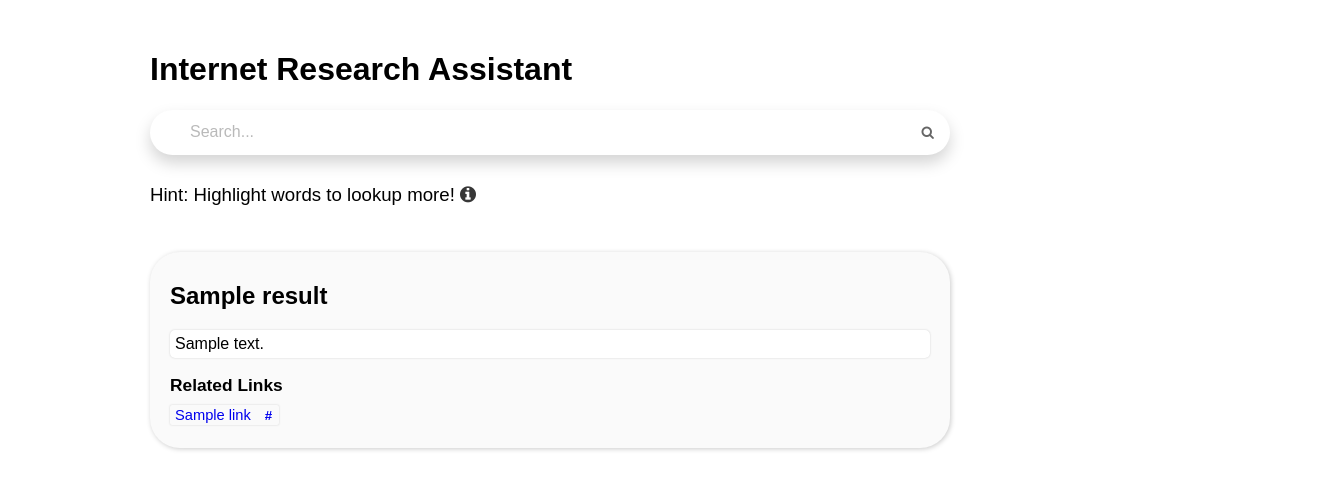
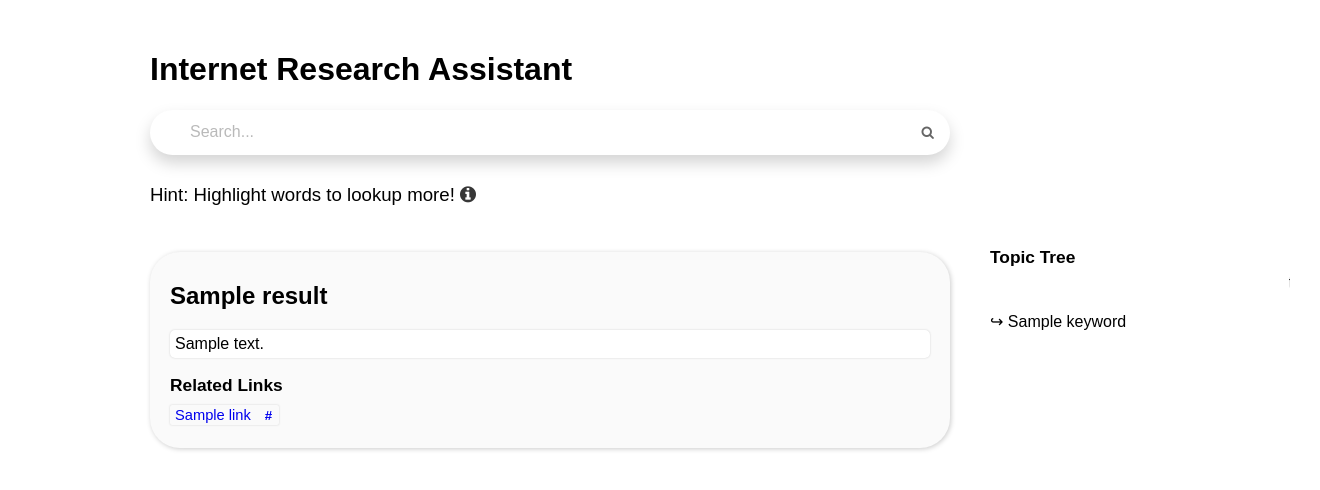
Before and after one commit to Late-Night-Coding/internet-research-assistant, a Flask app: template src/frontend/templates/search.html in a window 1320 px wide. Shown: the top 490 px of the page. Run offline with Flask 2, Linux system fonts and the light colour scheme; the template is opened without the code that fills it: most values are stand-ins (such as "Sample title", 1, 10 or a date in 2020).

Commit message:
show search history on website

```diff
--- a/src/frontend/static/js/script.js
+++ b/src/frontend/static/js/script.js
@@ -4,10 +4,17 @@
 // Get the search form and its input element
 const searchForm = document.querySelector('.searchbar form');
 const searchInput = searchForm.querySelector('input[name="query"]');
+const searchIdInput = searchForm.querySelector('input[name="id"]');
 
 // Function to perform lookup search
 function performSearch(query) {
   searchInput.value = query; // set the value of the search input to the query
+
+  // set the search id if this is a recursive search
+  const searchId = window.searchId;
+  if(searchId)
+    searchIdInput.value = searchId;
+
   searchForm.submit();
 }
 
--- a/src/frontend/static/style.css
+++ b/src/frontend/static/style.css
@@ -129,6 +129,7 @@
 
     .contentScreen .searchbar>form{
       width: 100%;
+      position: relative;
     }
 
     .searchResults{
@@ -231,3 +232,14 @@
     .menu:hover{
       background-color: #616161;
     }
+
+    .searchHistory{
+      position: absolute;
+      top: 230px;
+      left: 990px;
+      width: 300px;
+    }
+
+    .searchHistory>p::before{
+      content: '↪ '
+    }
--- a/src/frontend/templates/search.html
+++ b/src/frontend/templates/search.html
@@ -17,7 +17,7 @@
         <div class="menu">
             <i class="lookup" id="lookup-btn">Lookup</i>
         </div>
-        {% for result in results: %}
+        {% for result in results %}
         <br>
         <div class="searchResult">
             <h2>{{ result.title }}</h2>
@@ -36,8 +36,23 @@
     </div>
 
 
+    <!-- Render each search term in the history -->
+    <div class="searchHistory">
+        <h3>Topic Tree</h3>
+        <marquee>this needs to be restyled</marquee>
+
+        {% for keyword in history %}
+        <p>{{keyword}}</p>
+        {% endfor %}
+    </div>
 
 </div>
+
+
+<!-- This puts the {{id}} in /search?id={{id}} -->
+{% if id is not none %}
+    <script>window.searchId = "{{id}}"; </script>
+{% endif %}
 
 <script src="{{ url_for('static', filename='js/script.js') }}"></script>
 
--- a/src/frontend/templates/searchbar.html
+++ b/src/frontend/templates/searchbar.html
@@ -4,8 +4,6 @@
     <button type="submit" value="Go"><i class="fa fa-search"></i></button>
 
     <!-- This puts the {{id}} in /search?id={{id}} -->
-    {% if id is not none %}
-        <input name="id" type="hidden" value="{{id}}">
-    {% endif %}
+    <input name="id" type="hidden">
 </form>
 </div>
--- a/src/frontend/web_server.py
+++ b/src/frontend/web_server.py
@@ -61,12 +61,18 @@
     # extract (query, id) from url arguments
     args = request.args
     search_query = args.get('query').strip()
-    search_id = args.get('id') if 'id' in args else None
+    search_id = args.get('id', None) or None
 
     # TODO: handle requests asynchronously (async / await)
     results, search_history = get_results(search_query, search_id)
 
-    return render_template('search.html', results=results, query=search_query, id=search_history.id)
+    return render_template(
+        template_name_or_list='search.html',
+        results=results,
+        query=search_query,
+        id=search_history.id,
+        history=search_history.get_keyword_history()
+    )
 
 
 # Entry point
```
